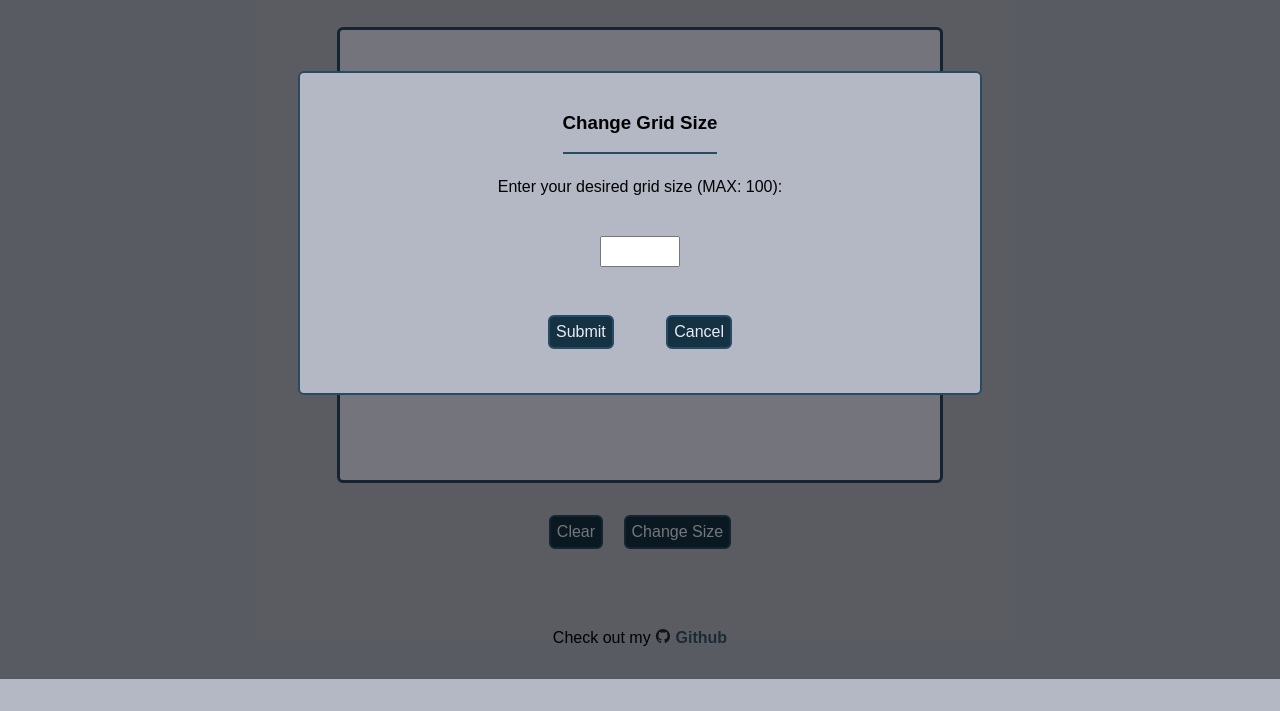
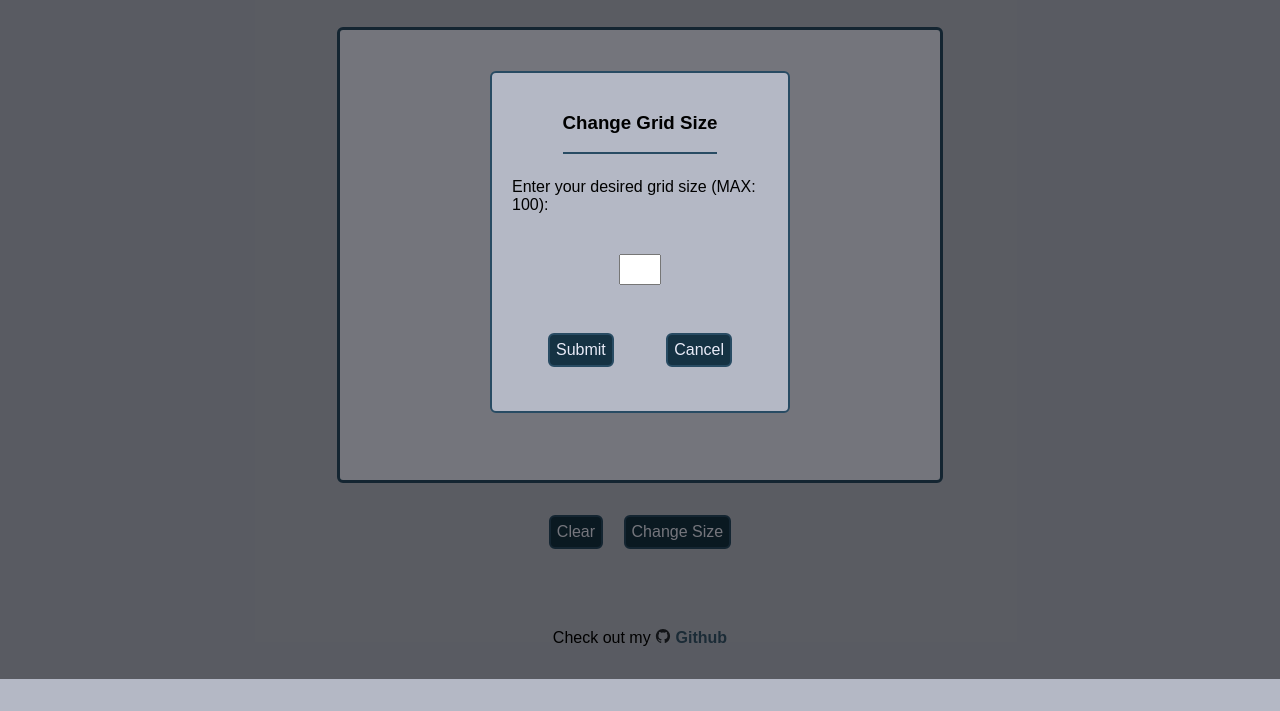
Before and after one commit to aileks/etch-a-sketch, a plain HTML site: page index.html in a window 1280 px wide. Both pictures are taken after a click on the button "Change Size". Shown: the part 121-832 px from the top of the page. Drawn offline with Linux system fonts and the light colour scheme.

Commit message:
fixed some minor animation issues

```diff
--- a/src/styles.css
+++ b/src/styles.css
@@ -99,7 +99,7 @@ button:hover {
   padding: 20px;
   border: 2px solid rgb(40, 75, 99);
   border-radius: 6px;
-  width: 50vw;
+  width: 20vw;
 }
 
 .modal.hide {
```
